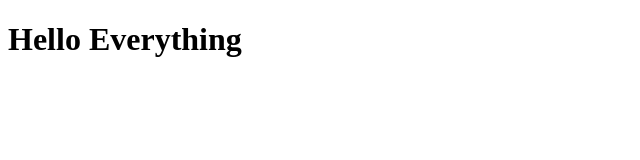
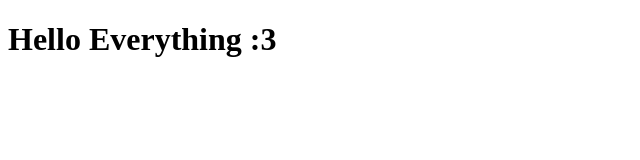
Before and after one commit to fauzyd2/fauzyd2.github.io, a plain HTML site: page index.html in a window 1280 px wide. Shown: the full height of the page, 0-640 px from the left. Drawn offline with Linux system fonts and the light colour scheme.

Commit message:
Change index.html content

```diff
--- a/index.html
+++ b/index.html
@@ -7,6 +7,6 @@
   <title>fauzyd2 github page</title>
 </head>
 <body>
-  <h1>Hello Everything</h1>
+  <h1>Hello Everything :3</h1>
 </body>
 </html>
```
